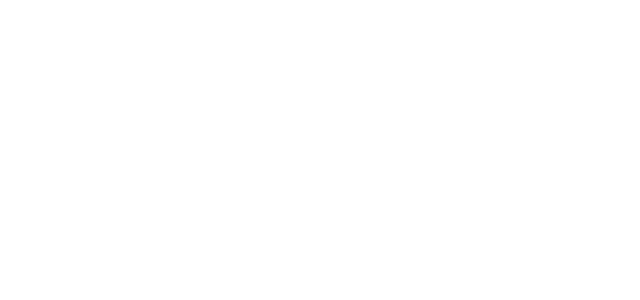
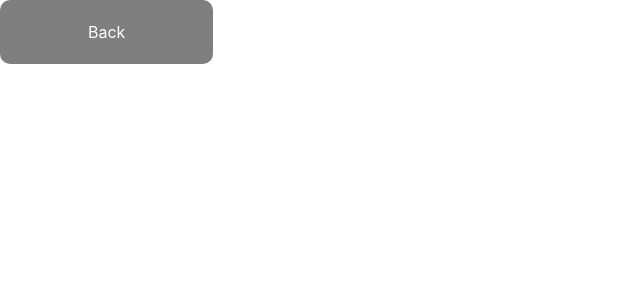
Before and after one commit to soup8989/profile, a React (Vite) app: page /cafe in a window 1280 px wide. Before the commit this address had no page. Shown: the top 300 px of the page, without its empty margins (0-640 px from the left). Built offline with nearby package versions, Linux system fonts and the light colour scheme.

Commit message:
router and nav button to go from cafe to home

```diff
--- a/package.json
+++ b/package.json
@@ -12,12 +12,15 @@
     "deploy": "gh-pages -d dist"
   },
   "dependencies": {
+    "@react-three/fiber": "^9.6.1",
+    "@types/three": "^0.185.0",
     "clsx": "^2.1.1",
     "react": "^19.2.7",
     "react-dom": "^19.2.7",
     "react-router": "^8.1.0",
     "react-router-dom": "^7.18.1",
-    "tailwind-merge": "^3.6.0"
+    "tailwind-merge": "^3.6.0",
+    "three": "^0.185.1"
   },
   "devDependencies": {
     "@eslint/js": "^10.0.1",
--- a/src/App.tsx
+++ b/src/App.tsx
@@ -1,12 +1,13 @@
 import { Routes, Route } from "react-router-dom";
 import { HomePage } from "./pages/HomePage";
+import { CafePage } from "./pages/CafePage";
 
 function App() {
   return (
     <>
       <Routes>
         <Route path="/profile" element={<HomePage />} />
-
+        <Route path="/cafe" element={<CafePage />} />
       </Routes>
     </>
   );
--- /dev/null
+++ b/src/components/NavButton.tsx
@@ -0,0 +1,24 @@
+import { useNavigate } from 'react-router-dom'
+
+interface NavButtonProps {
+  to: string;
+  text: string;
+}
+
+const NavButton = ({to, text}: NavButtonProps) => {
+  const navigate = useNavigate();
+  return(
+    <>
+      <button
+        onClick={() => {
+          navigate(to);
+        }}
+        className="w-1/6 h-16 bg-black/50 rounded-lg text-white cursor-pointer"
+      >
+        {text}
+      </button>
+    </>
+  )
+}
+
+export { NavButton };
--- /dev/null
+++ b/src/pages/CafePage.tsx
@@ -0,0 +1,11 @@
+import { NavButton } from "../components/NavButton";
+
+const CafePage = () => {
+  return (
+    <>
+      <NavButton to='/profile' text='Back'/>
+    </>
+  )
+}
+
+export { CafePage };
--- a/src/pages/HomePage.tsx
+++ b/src/pages/HomePage.tsx
@@ -1,4 +1,6 @@
 import { CloudLayer } from '../components/CloudLayer'
+import { NavButton } from '../components/NavButton';
+
 const HomePage = () => {
   return (
     <>
@@ -6,10 +8,12 @@
         {/* Clouds */}
         <CloudLayer/>
 
-        <div id="main-container" className="absolute inset-0 flex items-center justify-center z-10">
-          <div className="w-1/2 h-1/2 bg-black/20 p-32">
-            <h1 className="opacity-100 text-white text-4xl font-semibold z-10"> This is the dashboard </h1>
+        <div id="main-container" className="absolute inset-0 flex flex-col gap-16 items-center justify-center z-10">
+          <div className="w-1/6 h-1/6 bg-black/50 p-8 rounded-lg">
+            <h1 className="opacity-100 text-white text-4xl font-semibold z-10 text-center"> Welcome to mai website</h1>
+
           </div>
+          <NavButton to='/cafe' text='Enter'/>
         </div>
       </div>
 
```
Also changed, not shown: 1 other file (tests, documents, lock files or other folders).
